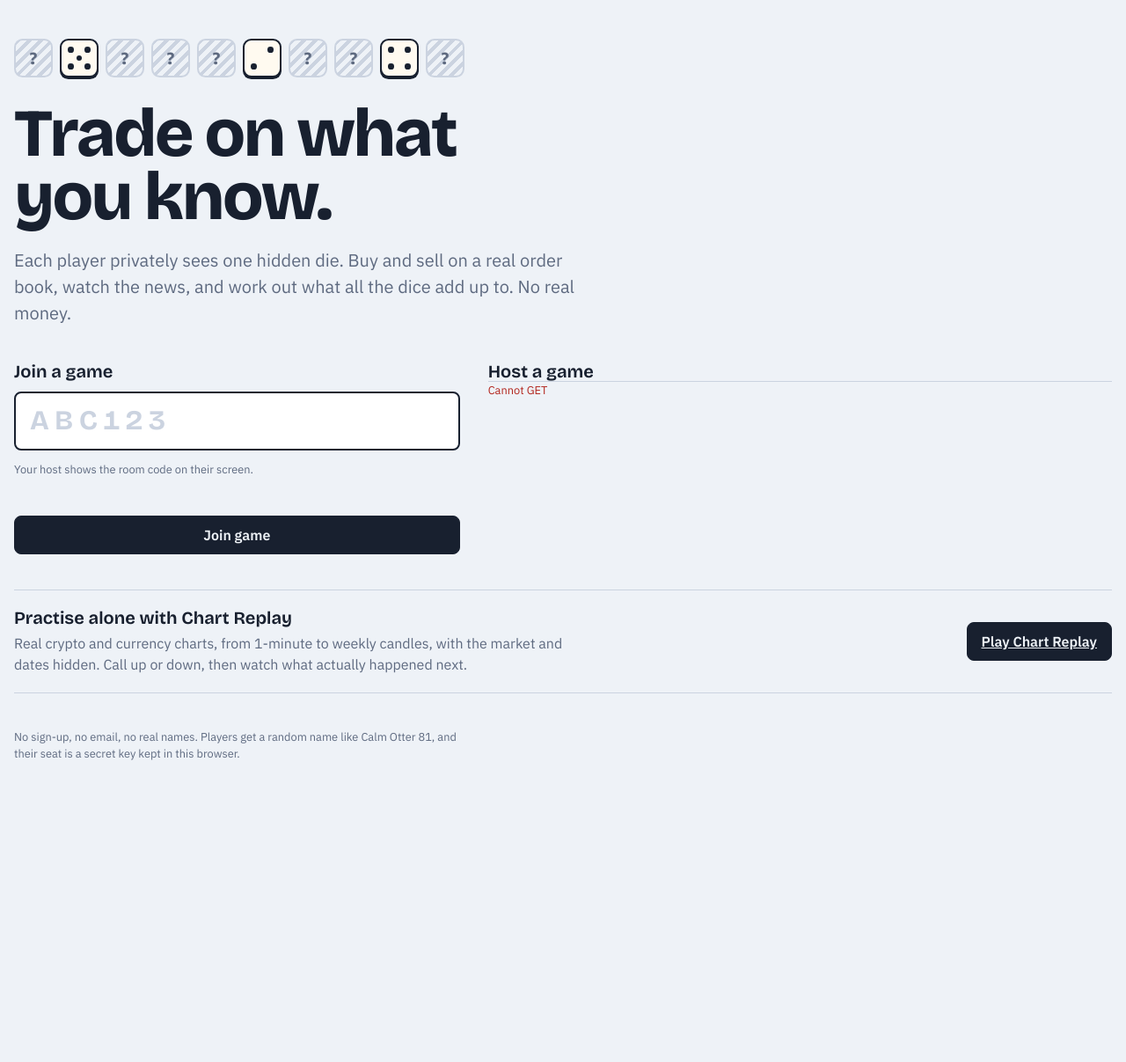
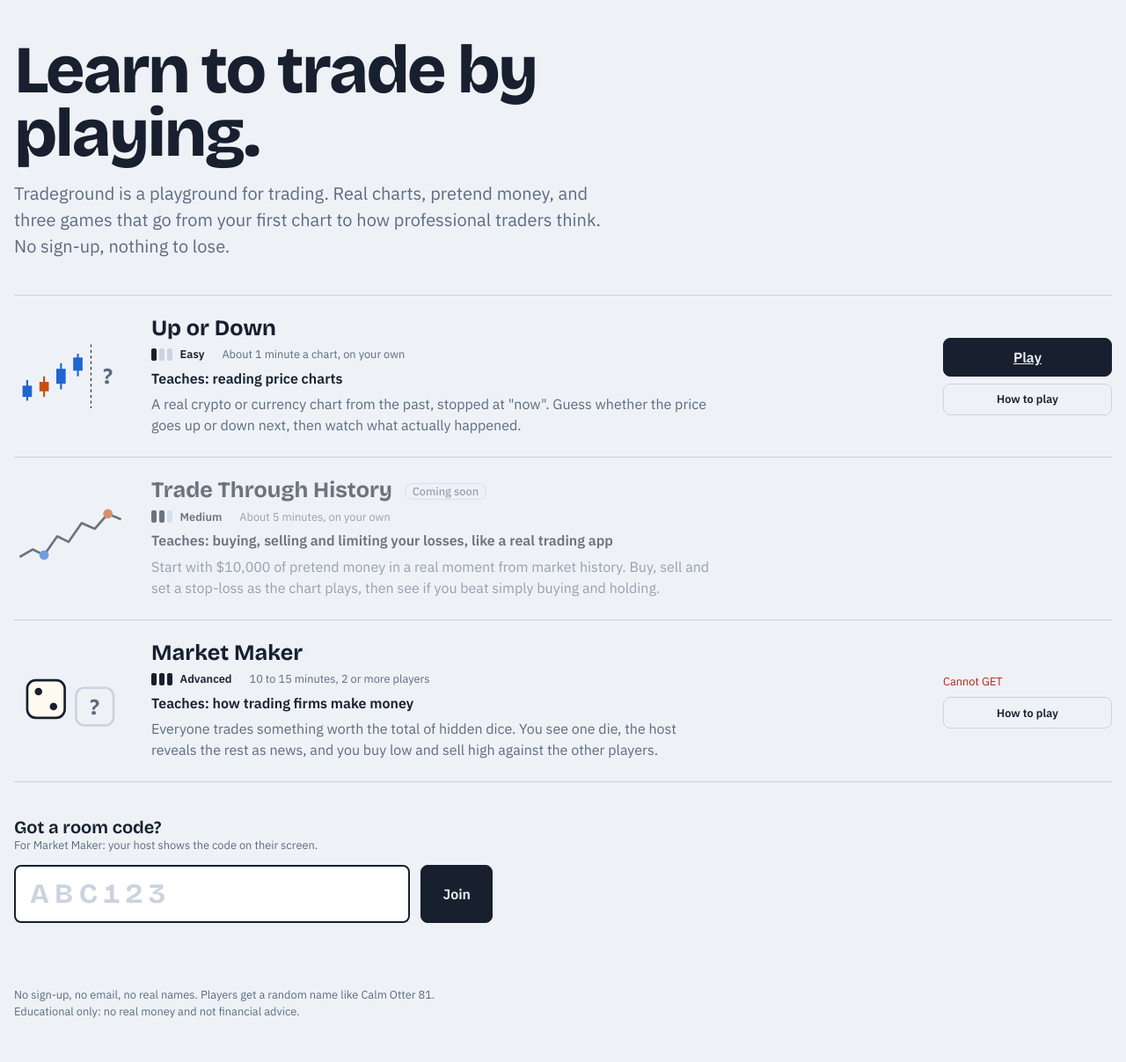
Before and after one commit to Goldengamer255/tradeground, a web app: page /src/Tradeground.Api/wwwroot/index.html in a window 1280 px wide. Shown: the part 55-1262 px from the top of the page at 88% size. Before the commit the page ends 919 px from the top, so only its background shows below. Run offline with its HTML, style and script files only (its server is not run), Linux system fonts and the light colour scheme; data that the repository does not hold is empty.

Commit message:
Turn the home page into a playground of games
The home page now presents Tradeground as a playground with three games,
easiest first, each showing its difficulty, play time, who plays and what
it teaches: Up or Down (easy), Trade Through History (coming soon) and
Market Maker (advanced, the dice games).

Every game gets a plain-language "How to play" guide in a native dialog,
opened from the home page or inside the game, and shown automatically on
a player's first visit. The Market Maker guide starts from the
currency-booth idea so beginners know what they are doing.

- New js/howto.js: guide text as data, dialog, first-visit flag
- Old home-page styles removed; playground and dialog styles added
- Chart keyboard shortcuts ignore keys while a guide is open
- README intro rewritten around the playground

```diff
--- a/src/Tradeground.Api/wwwroot/css/app.css
+++ b/src/Tradeground.Api/wwwroot/css/app.css
@@ -287,7 +287,7 @@ main:focus {
   color: #fff;
 }
 
-/* ---------- Home ---------- */
+/* ---------- Home: the playground ---------- */
 
 .home {
   display: grid;
@@ -297,8 +297,8 @@ main:focus {
 
 .home-intro {
   display: grid;
-  gap: 1.25rem;
-  max-width: 40rem;
+  gap: 1rem;
+  max-width: 42rem;
 }
 
 .home-intro h1 {
@@ -314,16 +314,180 @@ main:focus {
   max-width: 34em;
 }
 
-.home-actions {
+/* Games are rows divided by rules, not boxed cards: easiest at the top, hardest at the bottom. */
+.games {
   display: grid;
-  grid-template-columns: minmax(0, 1fr) minmax(0, 1.4fr);
-  gap: 2rem;
-  align-items: start;
+  border-top: 1px solid var(--rule);
 }
 
+.game {
+  display: grid;
+  grid-template-columns: 8rem minmax(0, 1fr) auto;
+  gap: 0.5rem 1.75rem;
+  align-items: center;
+  padding: 1.5rem 0;
+  border-bottom: 1px solid var(--rule);
+}
+
+.game-art svg {
+  display: block;
+  width: 100%;
+  height: auto;
+}
+
+.game-text {
+  display: grid;
+  gap: 0.35rem;
+}
+
+.game h2 {
+  font-size: var(--step-2);
+  font-weight: 720;
+}
+
+.game-meta {
+  display: flex;
+  flex-wrap: wrap;
+  align-items: center;
+  gap: 0.25rem 1.25rem;
+  color: var(--muted);
+  font-size: var(--step--1);
+}
+
+.game-teaches {
+  font-weight: 600;
+}
+
+.game-body {
+  color: var(--muted);
+  max-width: 40em;
+}
+
+.game-actions {
+  display: grid;
+  gap: 0.5rem;
+  justify-items: stretch;
+  min-width: 12rem;
+}
+
+.host-buttons {
+  display: grid;
+  gap: 0.5rem;
+}
+
+.game.soon .game-art,
+.game.soon .game-text {
+  opacity: 0.6;
+}
+
+.soon-tag {
+  display: inline-block;
+  vertical-align: middle;
+  margin-left: 0.5rem;
+  padding: 0.1rem 0.5rem;
+  border: 1px solid var(--rule);
+  border-radius: 999px;
+  font-family: var(--font-ui);
+  font-size: var(--step--1);
+  font-weight: 500;
+  color: var(--muted);
+}
+
+/* Difficulty as three bars: one look tells you how hard a game is. */
+.level-meter {
+  display: inline-flex;
+  align-items: center;
+  gap: 3px;
+}
+
+.level-meter .bar {
+  width: 6px;
+  height: 14px;
+  border-radius: 2px;
+  background: var(--rule);
+}
+
+.level-meter .bar.on {
+  background: var(--ink);
+}
+
+.level-name {
+  margin-left: 0.35rem;
+  color: var(--ink);
+  font-weight: 600;
+}
+
+/* Game drawings */
+.art-body.up,
+.art-buy {
+  fill: var(--bid);
+}
+
+.art-body.down,
+.art-sell {
+  fill: var(--ask);
+}
+
+.art-wick {
+  stroke-width: 2;
+}
+
+.art-wick.up {
+  stroke: var(--bid);
+}
+
+.art-wick.down {
+  stroke: var(--ask);
+}
+
+.art-now {
+  stroke: var(--ink);
+  stroke-dasharray: 3 3;
+}
+
+.art-q {
+  fill: var(--muted);
+  font: 700 24px var(--font-display);
+}
+
+.art-line {
+  fill: none;
+  stroke: var(--ink);
+  stroke-width: 2.5;
+  stroke-linejoin: round;
+}
+
+.art-die {
+  fill: var(--die-face);
+  stroke: var(--die-ink);
+  stroke-width: 2.5;
+}
+
+.art-die.hidden-die {
+  fill: var(--paper);
+  stroke: var(--rule);
+}
+
+.art-pip {
+  fill: var(--die-ink);
+}
+
+/* Join with a room code */
 .join-form {
   display: grid;
   gap: 0.75rem;
+  max-width: 34rem;
+}
+
+.join-row {
+  display: grid;
+  grid-template-columns: minmax(0, 1fr) auto;
+  gap: 0.75rem;
+}
+
+.join-row .button {
+  min-height: 4rem;
+  padding: 0 1.5rem;
 }
 
 .code-input {
@@ -345,47 +509,77 @@ main:focus {
   letter-spacing: 0.2em;
 }
 
-.mode-list {
-  display: grid;
-  gap: 0;
-  border-top: 1px solid var(--rule);
-}
-
-.mode-option {
-  display: grid;
-  grid-template-columns: 1fr auto;
-  gap: 0.25rem 1.5rem;
-  align-items: center;
-  padding: 1rem 0;
-  border-bottom: 1px solid var(--rule);
-}
-
-.mode-option h3 {
-  font-size: var(--step-2);
-  font-weight: 700;
-}
-
-.mode-option .audience {
-  font-size: var(--step--1);
-  color: var(--muted);
-  font-weight: 500;
-}
-
-.mode-option p {
-  grid-column: 1;
-  color: var(--muted);
-  max-width: 38em;
-}
-
-.mode-option .button {
-  grid-column: 2;
-  grid-row: 1 / span 2;
-}
-
 .home-footnote {
   color: var(--muted);
   font-size: var(--step--1);
   max-width: 40em;
+}
+
+/* ---------- How to play ---------- */
+
+.game-title {
+  display: flex;
+  flex-wrap: wrap;
+  align-items: center;
+  gap: 0.5rem 1rem;
+}
+
+.howto-open {
+  min-height: 2.25rem;
+  padding: 0.25rem 0.85rem;
+  font-size: var(--step--1);
+}
+
+
+dialog.howto {
+  width: min(34rem, calc(100vw - 2rem));
+  max-height: calc(100vh - 2rem);
+  padding: 0;
+  border: 0;
+  border-radius: var(--radius-panel);
+  background: var(--panel);
+  color: var(--ink);
+  box-shadow: 0 20px 60px rgb(0 0 0 / 0.35);
+}
+
+dialog.howto::backdrop {
+  background: rgb(18 24 38 / 0.55);
+}
+
+.howto-body {
+  display: grid;
+  gap: 1rem;
+  padding: 1.5rem;
+}
+
+.howto-body h2 {
+  font-size: var(--step-2);
+}
+
+.howto-intro {
+  font-size: var(--step-1);
+  line-height: 1.4;
+}
+
+.howto-steps {
+  display: grid;
+  gap: 0.6rem;
+  margin: 0;
+  padding-left: 1.4rem;
+}
+
+.howto-steps li::marker {
+  font-family: var(--font-display);
+  font-weight: 750;
+}
+
+.howto-note {
+  color: var(--muted);
+  font-size: var(--step--1);
+}
+
+.howto-body form .button {
+  width: 100%;
 }
 
 /* ---------- Dice rail: the hidden value ---------- */
@@ -482,10 +676,6 @@ main:focus {
 
 .die.flip .die-face {
   animation: flip 520ms cubic-bezier(0.2, 0.7, 0.2, 1) var(--delay, 0ms) both;
-}
-
-.hero-dice {
-  margin-bottom: 0.5rem;
 }
 
 @keyframes flip {
@@ -927,23 +1117,6 @@ div.level {
 
 /* ---------- Chart Replay ---------- */
 
-.solo {
-  display: flex;
-  flex-wrap: wrap;
-  align-items: center;
-  justify-content: space-between;
-  gap: 1rem 2rem;
-  padding: 1.25rem 0;
-  border-top: 1px solid var(--rule);
-  border-bottom: 1px solid var(--rule);
-}
-
-.solo p {
-  color: var(--muted);
-  max-width: 40em;
-  margin-top: 0.35rem;
-}
-
 .chart-game {
   display: grid;
   gap: var(--gap);
@@ -1176,7 +1349,6 @@ div.level {
 
 @media (max-width: 720px) {
   /* Same specificity as the tablet rules above, so these win by coming later. */
-  .home-actions,
   .floor,
   .floor.host-floor,
   .host-head {
@@ -1206,14 +1378,18 @@ div.level {
     --size: 2.35rem;
   }
 
-  .mode-option {
-    grid-template-columns: minmax(0, 1fr);
+  .game {
+    grid-template-columns: 5rem minmax(0, 1fr);
+    align-items: start;
   }
 
-  .mode-option .button {
-    grid-column: 1;
-    grid-row: auto;
-    justify-self: start;
+  .game-art {
+    padding-top: 0.4rem;
+  }
+
+  .game-actions {
+    grid-column: 1 / -1;
+    min-width: 0;
   }
 
   .topbar-room .hide-narrow {
--- a/src/Tradeground.Api/wwwroot/js/chart.js
+++ b/src/Tradeground.Api/wwwroot/js/chart.js
@@ -3,6 +3,7 @@
 // receives it after the call.
 
 import * as api from "./api.js";
+import { howToButton, showHowToFirstTime } from "./howto.js";
 import { esc, notice, setTopbar } from "./ui.js";
 
 const KEY = "tradeground.chart";
@@ -99,6 +100,7 @@ class ChartGame {
     this.shown = this.chart.candles.length;
     this.build();
     document.addEventListener("keydown", this.onKey);
+    showHowToFirstTime("up-or-down");
   }
 
   close() {
@@ -119,7 +121,7 @@ class ChartGame {
       <div class="chart-game">
         <div class="chart-head">
           <div>
-            <h1>Up or down?</h1>
+            <div class="game-title"><h1>Up or down?</h1>${howToButton("up-or-down")}</div>
             <p>A real chart, cut off at "now". Call where the price will be when the next
               <span id="horizon"></span> have passed. The market and the dates stay hidden until you call.</p>
           </div>
@@ -307,6 +309,7 @@ class ChartGame {
 
   handleKey(event) {
     if (event.target.closest?.("input, textarea, select") || event.ctrlKey || event.metaKey || event.altKey) return;
+    if (document.querySelector("dialog[open]")) return; // Keys belong to the open guide, not the chart behind it.
     if (!this.chart.result && (event.key === "ArrowUp" || event.key === "ArrowDown")) {
       event.preventDefault();
       this.call(event.key === "ArrowUp" ? "Up" : "Down");
--- a/src/Tradeground.Api/wwwroot/js/home.js
+++ b/src/Tradeground.Api/wwwroot/js/home.js
@@ -1,56 +1,123 @@
+// The playground: every game on one page, easiest first, each with what it teaches,
+// how long it takes, how hard it is, and a "How to play" guide.
+
 import * as api from "./api.js";
-import { dieHtml } from "./dice.js";
-import { applyStyles, esc, saveSeat, setTopbar } from "./ui.js";
+import { howToButton } from "./howto.js";
+import { esc, saveSeat, setTopbar } from "./ui.js";
 
-// Ten face-down dice; three turn over when the page opens. The one moment of motion on this page.
-const HERO = [undefined, 5, undefined, undefined, undefined, 2, undefined, undefined, 4, undefined];
+// Small drawings, one per game. Decorative only (aria-hidden); colours come from CSS classes.
+const ART = {
+  "up-or-down": `
+    <svg viewBox="0 0 120 80" aria-hidden="true">
+      <line class="art-wick up" x1="14" x2="14" y1="44" y2="66"></line><rect class="art-body up" x="9" y="50" width="10" height="12"></rect>
+      <line class="art-wick down" x1="32" x2="32" y1="40" y2="62"></line><rect class="art-body down" x="27" y="46" width="10" height="10"></rect>
+      <line class="art-wick up" x1="50" x2="50" y1="26" y2="54"></line><rect class="art-body up" x="45" y="32" width="10" height="16"></rect>
+      <line class="art-wick up" x1="68" x2="68" y1="16" y2="40"></line><rect class="art-body up" x="63" y="20" width="10" height="14"></rect>
+      <line class="art-now" x1="82" x2="82" y1="6" y2="74"></line>
+      <text class="art-q" x="100" y="48" text-anchor="middle">?</text>
+    </svg>`,
+  "trade-history": `
+    <svg viewBox="0 0 120 80" aria-hidden="true">
+      <polyline class="art-line" points="6,60 20,52 32,58 46,38 58,44 72,24 86,30 100,14 114,20"></polyline>
+      <circle class="art-buy" cx="32" cy="58" r="5"></circle>
+      <circle class="art-sell" cx="100" cy="14" r="5"></circle>
+    </svg>`,
+  "market-maker": `
+    <svg viewBox="0 0 120 80" aria-hidden="true">
+      <rect class="art-die" x="14" y="18" width="40" height="40" rx="9"></rect>
+      <circle class="art-pip" cx="26" cy="30" r="4"></circle><circle class="art-pip" cx="42" cy="46" r="4"></circle>
+      <rect class="art-die hidden-die" x="66" y="26" width="40" height="40" rx="9"></rect>
+      <text class="art-q" x="86" y="54" text-anchor="middle">?</text>
+    </svg>`,
+};
+
+const LEVELS = { Easy: 1, Medium: 2, Advanced: 3 };
+
+const level = (name) => `
+  <span class="level-meter" aria-label="Difficulty: ${name}">
+    ${[1, 2, 3].map((i) => `<span class="bar${i <= LEVELS[name] ? " on" : ""}"></span>`).join("")}
+    <span class="level-name">${name}</span>
+  </span>`;
+
+function gameRow({ id, name, level: difficulty, time, teaches, body, actions, soon = false }) {
+  return `
+    <article class="game${soon ? " soon" : ""}" aria-labelledby="game-${id}">
+      <div class="game-art">${ART[id]}</div>
+      <div class="game-text">
+        <h2 id="game-${id}">${esc(name)}${soon ? ' <span class="soon-tag">Coming soon</span>' : ""}</h2>
+        <p class="game-meta">${level(difficulty)}<span>${esc(time)}</span></p>
+        <p class="game-teaches">Teaches: ${esc(teaches)}</p>
+        <p class="game-body">${body}</p>
+      </div>
+      <div class="game-actions">${actions}</div>
+    </article>`;
+}
 
 export async function renderHome(root) {
   setTopbar("");
-  let flipOrder = 0;
-  const hero = HERO.map((value, i) =>
-    dieHtml({ number: i + 1, value, sides: 6, flip: value !== undefined, delay: value ? 250 + 260 * flipOrder++ : 0 }))
-    .join("");
 
   root.innerHTML = `
     <div class="home">
       <section class="home-intro">
-        <ul class="dice hero-dice" aria-hidden="true">${hero}</ul>
-        <h1>Trade on what you know.</h1>
-        <p>Each player privately sees one hidden die. Buy and sell on a real order book,
-          watch the news, and work out what all the dice add up to. No real money.</p>
+        <h1>Learn to trade by playing.</h1>
+        <p>Tradeground is a playground for trading. Real charts, pretend money, and three games
+          that go from your first chart to how professional traders think. No sign-up, nothing to lose.</p>
       </section>
 
-      <div class="home-actions">
-        <form class="join-form" id="join-form" novalidate>
-          <h2><label for="code">Join a game</label></h2>
+      <section class="games" aria-label="Games">
+        ${gameRow({
+          id: "up-or-down",
+          name: "Up or Down",
+          level: "Easy",
+          time: "About 1 minute a chart, on your own",
+          teaches: "reading price charts",
+          body: "A real crypto or currency chart from the past, stopped at \"now\". Guess whether the price goes up or down next, then watch what actually happened.",
+          actions: `<a class="button" href="#/chart">Play</a>${howToButton("up-or-down")}`,
+        })}
+        ${gameRow({
+          id: "trade-history",
+          name: "Trade Through History",
+          level: "Medium",
+          time: "About 5 minutes, on your own",
+          teaches: "buying, selling and limiting your losses, like a real trading app",
+          body: "Start with $10,000 of pretend money in a real moment from market history. Buy, sell and set a stop-loss as the chart plays, then see if you beat simply buying and holding.",
+          actions: "",
+          soon: true,
+        })}
+        ${gameRow({
+          id: "market-maker",
+          name: "Market Maker",
+          level: "Advanced",
+          time: "10 to 15 minutes, 2 or more players",
+          teaches: "how trading firms make money",
+          body: "Everyone trades something worth the total of hidden dice. You see one die, the host reveals the rest as news, and you buy low and sell high against the other players.",
+          actions: `<div class="host-buttons" id="host-buttons"><span class="empty">Loading…</span></div>${howToButton("market-maker")}`,
+        })}
+      </section>
+
+      <form class="join-form" id="join-form" novalidate>
+        <div>
+          <h2><label for="code">Got a room code?</label></h2>
+          <p class="empty" id="join-help">For Market Maker: your host shows the code on their screen.</p>
+        </div>
+        <div class="join-row">
           <input class="code-input" id="code" name="code" autocomplete="off" autocapitalize="characters"
             spellcheck="false" maxlength="6" placeholder="ABC123" aria-describedby="join-help join-error" required>
-          <p class="empty" id="join-help">Your host shows the room code on their screen.</p>
-          <p class="ticket-result rejected" id="join-error" role="alert"></p>
-          <button class="button" type="submit">Join game</button>
-        </form>
-
-        <section aria-labelledby="host-h">
-          <h2 id="host-h">Host a game</h2>
-          <div class="mode-list" id="modes"><p class="empty">Loading games…</p></div>
-        </section>
-      </div>
-
-      <section class="solo" aria-labelledby="solo-h">
-        <div>
-          <h2 id="solo-h">Practise alone with Chart Replay</h2>
-          <p>Real crypto and currency charts, from 1-minute to weekly candles, with the market and dates
-            hidden. Call up or down, then watch what actually happened next.</p>
+          <button class="button" type="submit">Join</button>
         </div>
-        <a class="button" href="#/chart">Play Chart Replay</a>
-      </section>
+        <p class="ticket-result rejected" id="join-error" role="alert"></p>
+      </form>
 
       <p class="home-footnote">No sign-up, no email, no real names. Players get a random name like
-        Calm Otter 81, and their seat is a secret key kept in this browser.</p>
+        Calm Otter 81. Educational only: no real money and not financial advice.</p>
     </div>`;
 
-  applyStyles(root);
+  wireJoin(root);
+  await loadHostButtons(root);
+  return null;
+}
+
+function wireJoin(root) {
   const form = root.querySelector("#join-form");
   const input = root.querySelector("#code");
   const error = root.querySelector("#join-error");
@@ -79,25 +146,24 @@ export async function renderHome(root) {
     saveSeat(code, { role: "player", key: joined.data.traderKey });
     location.hash = `#/play/${code}`;
   });
+}
 
+/** Market Maker has two versions (game modes); each gets its own "Host" button. */
+async function loadHostButtons(root) {
+  const holder = root.querySelector("#host-buttons");
   const modes = await api.getModes();
-  const list = root.querySelector("#modes");
   if (!modes.ok) {
-    list.innerHTML = `<p class="ticket-result rejected">${esc(modes.error)}</p>`;
-    return null;
+    holder.innerHTML = `<p class="ticket-result rejected">${esc(modes.error)}</p>`;
+    return;
   }
 
-  list.innerHTML = modes.data
+  holder.innerHTML = modes.data
     .sort((a, b) => (a.audience === b.audience ? 0 : a.audience === "Explorer" ? -1 : 1))
-    .map((m) => `
-      <article class="mode-option">
-        <h3>${esc(m.name)} <span class="audience">${m.audience === "Explorer" ? "for younger players" : "for new traders"}</span></h3>
-        <p>${esc(m.description)}</p>
-        <button class="button quiet" type="button" data-mode="${esc(m.id)}">Host ${esc(m.name)}</button>
-      </article>`)
+    .map((m) => `<button class="button" type="button" data-mode="${esc(m.id)}"
+        title="${esc(m.description)}">Host ${esc(m.name)}${m.audience === "Explorer" ? " (kids)" : ""}</button>`)
     .join("");
 
-  list.addEventListener("click", async (event) => {
+  holder.addEventListener("click", async (event) => {
     const button = event.target.closest("[data-mode]");
     if (!button) return;
     button.disabled = true;
@@ -111,6 +177,4 @@ export async function renderHome(root) {
     saveSeat(created.data.code, { role: "host", key: created.data.hostKey });
     location.hash = `#/host/${created.data.code}`;
   });
-
-  return null;
 }
--- /dev/null
+++ b/src/Tradeground.Api/wwwroot/js/howto.js
@@ -0,0 +1,84 @@
+// "How to play" guides, one per game. Written for someone who has never traded.
+// Each guide opens in a <dialog>: the browser handles focus, Escape and the backdrop for us.
+
+import { esc } from "./ui.js";
+
+export const GUIDES = {
+  "up-or-down": {
+    title: "How to play Up or Down",
+    intro: "You see a real price chart from the past, stopped at \"now\". Guess where the price goes next.",
+    steps: [
+      "Pick a timeframe. On \"15m\", each candle is 15 minutes of trading; on \"1w\", each is a week.",
+      "Read the chart. Each candle is one slice of time: blue means the price went up during it, orange means it went down. The thin line shows the highest and lowest price in that slice.",
+      "Press Up if you think the price will be higher 20 candles from now, or Down if you think it will be lower.",
+      "Watch the next 20 candles play out. Then you find out if you were right, and which market and dates it was.",
+    ],
+    note: "Nobody gets this right every time, including professionals. Pay attention to how often it feels like a coin flip: that is a real lesson about markets.",
+  },
+  "market-maker": {
+    title: "How to play Market Maker",
+    intro: "Picture an airport currency booth. It buys dollars for 1.60 and sells them for 1.70, and earns the gap in between. In this game, you are the booth.",
+    steps: [
+      "Everyone trades the same thing, and its true value is hidden: it is the total of some dice (in Lemonade Stand, the lemons in some crates).",
+      "You secretly see one die. The others average 3.5 each, so you can estimate the total. The \"fair value\" number on your screen does that sum for you.",
+      "Buy when someone will sell for less than fair value; sell when someone will pay more. Put your own prices on the order book, or click someone else's price to trade with them.",
+      "The host reveals dice as \"news\" during the round. Your estimate gets better, so change your prices to match.",
+      "When the round ends, all the dice are shown. Everything you hold is worth the true total, and the player with the most profit wins.",
+    ],
+    note: "You need at least two players: one person hosts on a big screen, everyone else joins with the room code. Computer traders, so you can play alone, are coming next.",
+  },
+};
+
+let dialog;
+
+function ensureDialog() {
+  if (dialog) return dialog;
+  dialog = document.createElement("dialog");
+  dialog.className = "howto";
+  dialog.setAttribute("aria-labelledby", "howto-title");
+  document.body.append(dialog);
+
+  // Clicking the dimmed backdrop (outside the box) closes it, like most dialogs people know.
+  dialog.addEventListener("click", (event) => {
+    if (event.target === dialog) dialog.close();
+  });
+  return dialog;
+}
+
+export function showHowTo(gameId) {
+  const guide = GUIDES[gameId];
+  if (!guide) return;
+  const d = ensureDialog();
+  d.innerHTML = `
+    <div class="howto-body">
+      <h2 id="howto-title">${esc(guide.title)}</h2>
+      <p class="howto-intro">${esc(guide.intro)}</p>
+      <ol class="howto-steps">${guide.steps.map((s) => `<li>${esc(s)}</li>`).join("")}</ol>
+      <p class="howto-note">${esc(guide.note)}</p>
+      <form method="dialog"><button class="button" type="submit" autofocus>Got it</button></form>
+    </div>`;
+  d.showModal();
+}
+
+// First-time players see the guide automatically, once per browser.
+const seenKey = (gameId) => `tradeground.seen.${gameId}`;
+
+export function showHowToFirstTime(gameId) {
+  try {
+    if (localStorage.getItem(seenKey(gameId))) return;
+    localStorage.setItem(seenKey(gameId), "1");
+  } catch {
+    return; // Storage blocked: don't nag on every visit; the button is always there.
+  }
+  showHowTo(gameId);
+}
+
+/** A small "How to play" button to put inside a game's header. */
+export const howToButton = (gameId) =>
+  `<button class="button quiet howto-open" type="button" data-howto="${esc(gameId)}">How to play</button>`;
+
+// One listener for every "How to play" button on any page.
+document.addEventListener("click", (event) => {
+  const button = event.target.closest?.("[data-howto]");
+  if (button) showHowTo(button.dataset.howto);
+});
--- a/src/Tradeground.Api/wwwroot/js/room.js
+++ b/src/Tradeground.Api/wwwroot/js/room.js
@@ -9,6 +9,7 @@
 
 import * as api from "./api.js";
 import { estimate, knownDice, railHtml } from "./dice.js";
+import { howToButton, showHowToFirstTime } from "./howto.js";
 import { wordsFor } from "./words.js";
 import { applyStyles, esc, fmt, forgetSeat, notice, saveSeat, seatFor, setTopbar, signed, toast, trend } from "./ui.js";
 
@@ -273,7 +274,7 @@ class Room {
       <section class="host-head" aria-label="Room code">
         <div class="room-code">${esc(this.code)}</div>
         <div>
-          <h1>${esc(m.name)}</h1>
+          <div class="game-title"><h1>${esc(m.name)}</h1>${howToButton("market-maker")}</div>
           <p>Players open <strong>${esc(location.host)}</strong> and enter this code.</p>
           <p id="player-count" aria-live="polite"></p>
           <div class="host-controls" id="host-controls"></div>
@@ -283,7 +284,7 @@ class Room {
     const playerColumn = `
       <div class="stack">
         <section class="panel panel-you" aria-labelledby="you-h">
-          <div class="panel-head"><h2 id="you-h">${esc(w.clueTitle)}</h2></div>
+          <div class="panel-head"><h2 id="you-h">${esc(w.clueTitle)}</h2>${howToButton("market-maker")}</div>
           <p class="clue">${esc(this.me?.privateClue.text)}</p>
           <dl class="stats" id="stats"></dl>
         </section>
@@ -327,6 +328,7 @@ class Room {
 
     this.wireEvents();
     this.renderAll();
+    if (!isHost) showHowToFirstTime("market-maker");
   }
 
   renderAll() {
```
Also changed, not shown: README.md.
